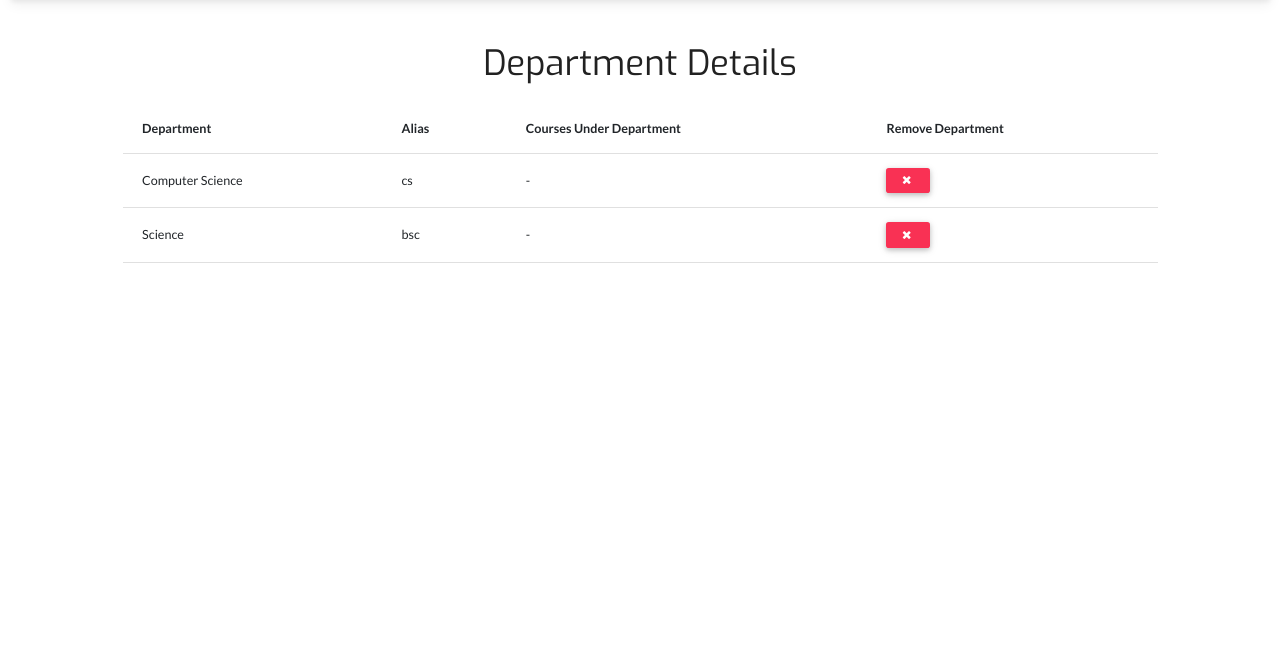
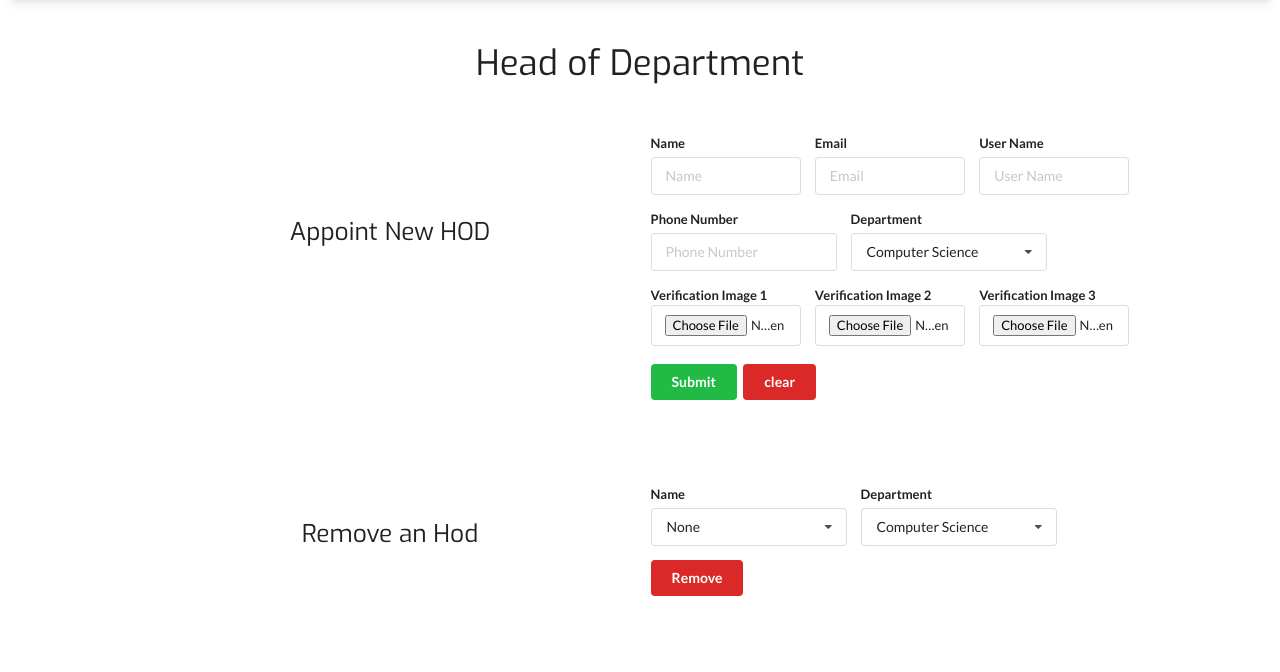
Before and after one commit to lkarjun/octagon, a FastAPI app: page /workspace in a window 1280 px wide. Shown: the part 49-721 px from the top of the page. Run offline with FastAPI, Linux system fonts and the light colour scheme; data comes from the database, SQL or seed files in the repository; parts of the project's set-up code (start-up, migrations or seed data) failed here and were passed over; some libraries are stand-ins or nearby versions; some web fonts are replaced.

Commit message:
Admin part fixed

```diff
--- a/repository/Schemas.py
+++ b/repository/Schemas.py
@@ -1,6 +1,7 @@
 from database.models import Courses
 from pydantic import BaseModel
 from typing import Optional, List
+from fastapi import UploadFile, File
 
 class CreateHod(BaseModel):
     name: str
@@ -12,6 +13,10 @@ class CreateHod(BaseModel):
 class ShowHods(CreateHod):
     class Config():
         orm_mode = True
+
+class DeleteHod(BaseModel):
+    name: str
+    department: str
 
 class AddDepartment(BaseModel):
     Department: str
@@ -28,7 +33,6 @@ class DeleteDepartment(BaseModel):
 
 class DeleteCourse(BaseModel):
     course_name: str
-    department: str
 
 class AdminPass(BaseModel):
     username: str
--- a/static/admin.js
+++ b/static/admin.js
@@ -1,7 +1,7 @@
 // Department remove
 function remove_departement(id){
-    base = window.location.origin + '/admin/portal/deletedepartment';
-    data = JSON.stringify({"department": id});
+    var base = window.location.origin + '/admin/portal/deletedepartment';
+    var data = JSON.stringify({"department": id});
     $.ajax({
           url: base,
           type: 'DELETE',
@@ -19,3 +19,193 @@ function remove_departement(id){
           }
       });
 }
+
+// Add Department
+$("#Department_form").submit((e)=>{
+  e.preventDefault()
+  var base = window.location.origin + '/admin/portal/Adddepartment';
+  var department = $("#dep_name").val()
+  var alias = $('#dep_alias').val()
+  var data = JSON.stringify({"Department": department, "Alias": alias})
+  $.ajax({
+    url: base,
+    type: 'POST',
+    async: true,
+    data: data,
+    dataType: 'json',
+    contentType: "application/json",
+
+    success: function(result) {
+      success_alert('Successfully Added Department: '+department);
+      $("#Department_form")[0].reset()
+      },
+    error: function(result){
+      error_alert("Error, we won't allow duplicate entries...");
+    }
+  });
+
+});
+
+// Remove Course
+
+$("#Course_Remove_form").submit((e)=>{
+  e.preventDefault()
+  var base = window.location.origin + '/admin/portal/deletecourse';
+  var name = $("#course_options").val()
+  if (name == 'none'){warning_alert("Please choose valid course name...");}
+  else{
+    var data = JSON.stringify({"course_name": name})
+
+    $.ajax({
+      url: base,
+      type: 'DELETE',
+      async: true,
+      data: data,
+      dataType: 'json',
+      contentType: "application/json",
+
+      success: function(result) {
+          var opt = "#course_options option[value='"+name+"']"
+          success_alert('Successfully Removed Course: '+name);
+          $(opt).remove();
+        },
+      error: function(result){
+          error_alert("Something Went Wrong. Please try to contact the techincal team...");
+        }
+      });
+    }
+});
+
+// Add Course
+
+$("#Course_form").submit((e)=>{
+  e.preventDefault()
+  var base = window.location.origin + '/admin/portal/AddCourse';
+  var names = $("#course_name").val()
+  var alias = $('#course_shortform').val()
+  var duration = $('#course_duration').val()
+  var department = $('#department_options3').val()
+  var data = JSON.stringify({"course_name": names, "course_alias": alias, "duration": duration, "department": department})
+
+  $.ajax({
+    url: base,
+    type: 'POST',
+    async: true,
+    data: data,
+    dataType: 'json',
+    contentType: "application/json",
+
+    success: function(result) {
+        success_alert('Successfully Added Course: '+names);
+        $("#Course_form")[0].reset()
+        $('#course_options').append("<option value="+alias+">"+names+"</option>")
+      },
+    error: function(result){
+        error_alert("Error, we won't allow duplicate entries...");
+      }
+    });
+})
+
+
+// Remove Hod
+
+$("#Hod_remove").submit((e)=>{
+  e.preventDefault()
+  var base = window.location.origin + '/admin/portal/delete_hod';
+  var names = $("#hod_name").val()
+  var dep = $('#department_options2').val()
+  if (names == "none"){warning_alert("Please choose valid hod name")}
+  else{
+    var data = JSON.stringify({"name": names, "department": dep})
+
+    $.ajax({
+      url: base,
+      type: 'DELETE',
+      async: true,
+      data: data,
+      dataType: 'json',
+      contentType: "application/json",
+
+      success: function(result) {
+            var opt = "#hod_name option[value='"+names+"']";
+            success_alert('Successfully Removed Hod: '+names);
+            $(opt).remove();
+          },
+      error: function(result){
+            error_alert("Something Went Wrong. Please try to contact the techincal team...");
+          }
+      });
+  }
+})
+
+
+// Appointment of hod and Verification image sends
+
+function appoint_hod(data, name, username){
+  console.log(data)
+  var base = window.location.origin + '/admin/portal/create_hod';
+  $.ajax({
+        url: base,
+        type: 'POST',
+        async: true,
+        data: data,
+        dataType: 'json',
+        contentType: "application/json",
+
+        success: function(result) {
+            success_alert('Successfully Appointed '+name+' as new hod');
+            $("#upload_button").removeClass("loading disabled");
+        },
+        error: function(result){
+            if(result.status == 406){
+              var message = JSON.parse(result.responseText)
+              warning_alert(message.detail)
+              $("#upload_button").removeClass("loading disabled");
+            }
+            else{
+              error_alert("Something Went Wrong. Please try to contact the techincal team...");
+            }
+          }
+        });
+
+}
+
+function verification_image_upload(data, name, user_name){
+  var base = window.location.origin + '/admin/portal/verification_image';
+  var form_data = new FormData()
+  form_data.append('username', user_name);
+  form_data.append('image1', $('#vimage1')[0].files[0])
+  form_data.append('image2', $('#vimage2')[0].files[0])
+  form_data.append('image3', $('#vimage3')[0].files[0])
+  console.log(form_data)
+
+  $.ajax({
+    url: base,
+    type: 'POST',
+    async: true,
+    data: form_data,
+    cache: false,
+
+    contentType: false,
+    processData: false,
+    success: function(result){
+      console.log("Verification Images uploaded");
+      appoint_hod(data, name, user_name)
+    },
+    error: function(result){
+      error_alert("Something Went Wrong. Please try to contact the techincal team...");
+    }
+  })
+}
+
+$("#Appointment_form").submit((e)=>{
+  e.preventDefault();
+  var name = $('#name').val()
+  var email = $('#email').val()
+  var phone = parseInt($('#number').val())
+  var username = $('#username').val()
+  var department = $('#department_options').val()
+  var data = JSON.stringify({"name": name, "email": email, "phone_num": phone, "user_name": username, "department": department})
+  $("#upload_button").addClass("loading disabled");
+  verification_image_upload(data, name, username)
+})
--- a/templates/adminPortal.html
+++ b/templates/adminPortal.html
@@ -79,7 +79,7 @@
     </section>
 
     <!--Department Details Section starts here-->
-    <section id='dD' class="p-4 m-4" style="display: block;">
+    <section id='dD' class="p-4 m-4" style="display: none;">
 
       <div class="jumbotron text-center">
         <p class="h1 pb-4" style="font-family: 'Exo', sans-serif;">Department Details</p>
@@ -115,6 +115,118 @@
 
     </section>
 
+    <!--Hod Section starts here-->
+    <section id='hod' class="p-4 m-4" style="display: block;">
+
+      <div class="jumbotron text-center">
+        <p class="h1 pb-4" style="font-family: 'Exo', sans-serif;">Head of Department</p>
+      </div>
+
+      <div class="p-md-3 m-md-3">
+
+
+        <div class="row">
+          <div class="col-md-6 col-sm-12 col-12 pt-md-5 mt-md-5 pb-md-3 pb-4 mb-2">
+            <p class="h3 text-center " style="font-family: 'Exo', sans-serif;">Appoint New HOD</p>
+          </div>
+
+          <div class="col-md-6 col-sm-12 col-12">
+              <form class="ui form align-items-center" id='Appointment_form'>
+                <div class="fields">
+                  <div class="field">
+                    <label>Name</label>
+                    <input id='name' required type="text" placeholder="Name">
+                  </div>
+                  <div class="field">
+                    <label>Email</label>
+                    <input id='email' required type="text" placeholder="Email">
+                  </div>
+                  <div class="field">
+                    <label>User Name</label>
+                    <input id='username' required type="text" placeholder="User Name">
+                  </div>
+                </div>
+
+                <div class="fields">
+                  <div class="field">
+                    <label>Phone Number</label>
+                    <input id='number' required type="text" placeholder="Phone Number">
+                  </div>
+
+                  <div class="field">
+                    <label>Department</label>
+                    <select class="ui search dropdown" id='department_options'>
+                      {% for i in dep %}
+                      <option value="{{ i['Alias'] }}">{{ i['Department'] }}</option>
+                      {% endfor %}
+                    </select>
+                  </div>
+                </div>
+
+                <div class="fields">
+                  <div class="field">
+                    <label>Verification Image 1
+                    <input id='vimage1' required type="file" accept="image/*"capture="camera"></label>
+                  </div>
+
+                  <div class="field">
+                    <label>Verification Image 2
+                      <input id='vimage2' required type="file" accept="image/*"capture="camera">
+                    </label>
+                  </div>
+
+                  <div class="field pb-2 pb-md-0">
+                    <label>Verification Image 3
+                      <input id='vimage3' required type="file" accept="image/*"capture="camera">
+                    </label>
+                  </div>
+                </div>
+                <button class="ui button green" id='upload_button' type="submit">Submit</button>
+                <div class="ui button red" onclick='$("#Appointment_form")[0].reset();'>clear</div>
+              </form>
+          </div>
+        </div>
+
+        <div class="row pt-md-5 mt-md-5 pt-5 mt-4 pb-3 mb-3">
+
+          <div class="col-md-6 col-sm-12 col-12 pt-md-4 mt-md-3">
+            <p class="h3 text-center " style="font-family: 'Exo', sans-serif;">Remove an Hod</p>
+          </div>
+
+          <div class="col-md-6 pt-3 pt-md-0">
+            <form class="ui form align-items-center" id="Hod_remove">
+              <div class="fields">
+                <div class="field">
+                  <label>Name</label>
+                  <select class="ui search dropdown" id="hod_name">
+                    <option value="none" selected>None</option>
+                    {% for i in hods %}
+                      <option value="{{ i['user_name'] }}">{{ i['name'] }}</option>
+                    {% endfor %}
+                  </select>
+                </div>
+
+                <div class="field">
+                  <label>Department</label>
+                  <select class="ui search dropdown" id='department_options2'>
+                  </select>
+                </div>
+
+                <script>$('#department_options option').clone().appendTo('#department_options2');</script>
+              </div>
+
+              <div class="pt-3 pt-md-0">
+                  <button class="ui button red font-weight-bold">Remove</button>
+              </div>
+            </form>
+
+          </div>
+
+        </div>
+
+      </div>
+    </section>
+
     <!--Department Section starts here-->
     <section id='dep' class="p-4 m-4" style="display: none;">
 
@@ -135,15 +247,15 @@
 
               <div class="field">
                 <label>Department Name</label>
-                <input class="w-75" required type="text" placeholder="Department Name">
+                <input class="w-75" required id='dep_name' name='Department' type="text" placeholder="Department Name">
               </div>
 
               <div class="field">
                 <label>Short Form</label>
-                <input class = "w-75" required type="text" placeholder="Short Form (Without any space)">
+                <input class = "w-75" id='dep_alias' name = 'Alias' required type="text" placeholder="Short Form (Without any space)">
               </div>
 
-              <button type="submit" class="btn btn-success" onclick="success_alert('Added Department')">Add</button>
+              <button type="submit" class="btn btn-success">Add</button>
 
             </form>
 
@@ -160,20 +272,41 @@
             <p class="h3 text-center pb-3" style="font-family: 'Exo', sans-serif;">Add Course</p>
 
             <form class="ui form align-items-center" id='Course_form'>
+              <div class="fields">
                 <div class="field">
                   <label>Course Name</label>
-                <input class="w-75" required type="text" placeholder="Course Name">
+                  <input class="w-75" id="course_name" required type="text" placeholder="Course Name">
                 </div>
 
                 <div class="field">
+                  <label>Duration</label>
+                  <select class="ui search dropdown" id='course_duration'>
+                    <option value="1">1 Year</option>
+                    <option value="2">2 Year</option>
+                    <option value="3">3 Year</option>
+                    <option value="4">4 Year</option>
+                    <option value="5">5 Year</option>
+                  </select>
+                </div>
+              </div>
+              <div class="fields">
+                <div class="field">
                   <label>Short Form</label>
-                <input class="w-75" required type="text" placeholder="eg: bca(without any space)">
+                  <input class="w-75" id="course_shortform" required type="text" placeholder="eg: bca(without any space)">
                 </div>
 
-              <button type="submit" class="btn btn-success" onclick="success_alert('Added Course')">Add</button>
+                <div class="field">
+                  <label>Department</label>
+                  <select class="ui search dropdown" id='department_options3'>
+                  </select>
+                </div>
+
+                <script>$('#department_options option').clone().appendTo('#department_options3');</script>
+              </div>
+
+              <button type="submit" class="btn btn-success">Add</button>
 
             </form>
-
           </div>
 
           <div class="col-md-6 pt-4 mt-4 mt-md-0 pt-md-0">
@@ -185,128 +318,16 @@
                 <select required class="ui search dropdown w-75" id='course_options'>
                   <option value="none" selected>None</option>
                   {% for i in course %}
-                  <option value="{{ i['Course_name_alias'] }}"> {{ i['Course_name_alias'] }}</option>
+                  <option value="{{ i['Course_name_alias'] }}"> {{ i['Course_name'] }}</option>
                   {% endfor %}
                 </select>
               </div>
-              <button type="submit" class="btn btn-danger" onclick="success_alert('Removed Course')">Remove</button>
+              <button type="submit" class="btn btn-danger">Remove</button>
             </form>
 
             <br><br><br><br>
-
           </div>
 
-
-        </div>
-
-      </div>
-    </section>
-
-    <!--Hod Section starts here-->
-    <section id='hod' class="p-4 m-4" style="display: none;">
-
-      <div class="jumbotron text-center">
-        <p class="h1 pb-4" style="font-family: 'Exo', sans-serif;">Head of Department</p>
-      </div>
-
-      <div class="p-md-3 m-md-3">
-
-
-        <div class="row">
-          <div class="col-md-6 col-sm-12 col-12 pt-md-5 mt-md-5 pb-md-3 pb-4 mb-2">
-            <p class="h3 text-center " style="font-family: 'Exo', sans-serif;">Appoint New HOD</p>
-          </div>
-
-          <div class="col-md-6 col-sm-12 col-12">
-              <form class="ui form align-items-center" id='Appointment_form'>
-                <div class="fields">
-                  <div class="field">
-                    <label>Name</label>
-                    <input required type="text" placeholder="Name">
-                  </div>
-                  <div class="field">
-                    <label>Email</label>
-                    <input required type="text" placeholder="Email">
-                  </div>
-                  <div class="field">
-                    <label>User Name</label>
-                    <input required type="text" placeholder="User Name">
-                  </div>
-                </div>
-
-                <div class="fields">
-                  <div class="field">
-                    <label>Phone Number</label>
-                    <input required type="text" placeholder="Phone Number">
-                  </div>
-
-                  <div class="field">
-                    <label>Department</label>
-                    <select class="ui search dropdown" id='department_options'>
-                      {% for i in dep %}
-                      <option value="{{ i['Department'] }}">{{ i['Department'] }}</option>
-                      {% endfor %}
-                    </select>
-                  </div>
-                </div>
-
-                <div class="fields">
-                  <div class="field">
-                    <label>Verification Image 1
-                    <input required type="file" accept="image/*"capture="camera"></label>
-                  </div>
-
-                  <div class="field">
-                    <label>Verification Image 2
-                      <input required type="file" accept="image/*"capture="camera">
-                    </label>
-                  </div>
-
-                  <div class="field pb-2 pb-md-0">
-                    <label>Verification Image 3
-                      <input required type="file" accept="image/*"capture="camera">
-                    </label>
-                  </div>
-                </div>
-                <button class="btn btn-success" type="submit">Submit</button>
-                <div class="btn-danger btn" onclick='$("#Appointment_form")[0].reset();'><i class="times icon"></i></div>
-              </form>
-          </div>
-        </div>
-
-        <div class="row pt-md-5 mt-md-5 pt-5 mt-4 pb-3 mb-3">
-
-          <div class="col-md-6 col-sm-12 col-12 pt-md-4 mt-md-3">
-            <p class="h3 text-center " style="font-family: 'Exo', sans-serif;">Remove an Hod</p>
-          </div>
-
-          <div class="col-md-6 pt-3 pt-md-0">
-            <div class="ui form align-items-center">
-              <div class="fields">
-                <div class="field">
-                  <label>Name</label>
-                  <select class="ui search dropdown">
-                    <option value="none" selected>None</option>
-                    {% for i in hods %}
-                      <option value="{{ i['email'] }}">{{ i['name'] }}</option>
-                    {% endfor %}
-                  </select>
-                </div>
-
-                <div class="field">
-                  <label>Department</label>
-                  <select class="ui search dropdown" id='department_options2'>
-                  </select>
-                </div>
-
-                <script>$('#department_options option').clone().appendTo('#department_options2');</script>
-              </div>
-
-              <div class="pt-3 pt-md-0">
-                  <button class="btn btn-danger font-weight-bold" onclick="error_alert('Removed Error')">Remove</button>
-              </div>
-            </div>
-          </div>
 
         </div>
 
```
Also changed, not shown: repository/admin.py (+17 -9 lines), routers/admin.py (+14 -5 lines). Lines whose indentation alone changed are shown as unchanged.
